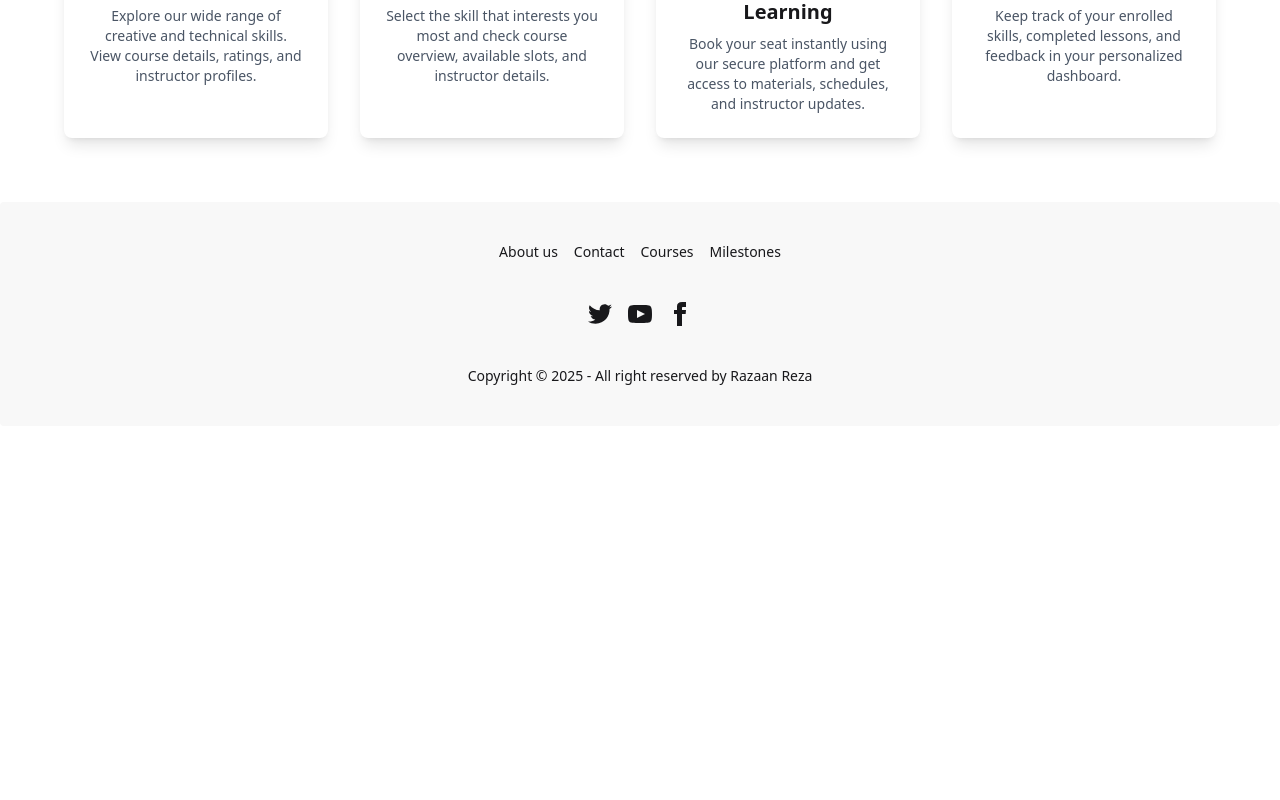
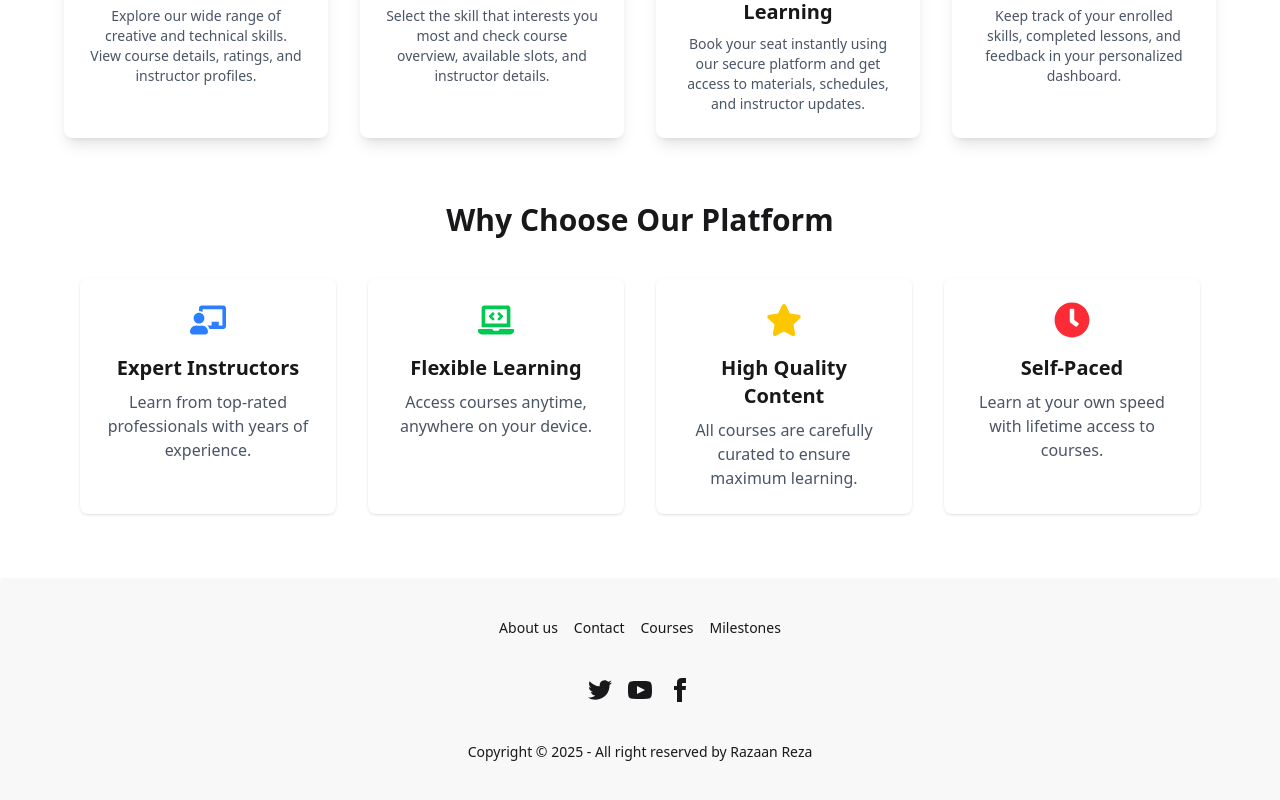
Before and after one commit to Razaan-RR/Artify, a React (Vite) app: page / in a window 1280 px wide. Shown: the part 2494-3294 px from the top of the page. Before the commit the page ends 2920 px from the top, so only its background shows below. Built offline with nearby package versions, Linux system fonts and the light colour scheme; no server answers.

Commit message:
Added Why Choose Us

```diff
--- /dev/null
+++ b/src/components/WhyChooseUs.jsx
@@ -0,0 +1,45 @@
+import { FaStar, FaChalkboardTeacher, FaLaptopCode, FaClock } from 'react-icons/fa'
+
+function WhyChooseUs() {
+  const features = [
+    {
+      icon: <FaChalkboardTeacher className="text-4xl text-blue-500" />,
+      title: "Expert Instructors",
+      description: "Learn from top-rated professionals with years of experience."
+    },
+    {
+      icon: <FaLaptopCode className="text-4xl text-green-500" />,
+      title: "Flexible Learning",
+      description: "Access courses anytime, anywhere on your device."
+    },
+    {
+      icon: <FaStar className="text-4xl text-yellow-400" />,
+      title: "High Quality Content",
+      description: "All courses are carefully curated to ensure maximum learning."
+    },
+    {
+      icon: <FaClock className="text-4xl text-red-500" />,
+      title: "Self-Paced",
+      description: "Learn at your own speed with lifetime access to courses."
+    }
+  ]
+
+  return (
+    <section className="my-16 px-4 max-w-6xl mx-auto">
+      <h2 className="text-2xl sm:text-3xl font-bold text-center mb-10">
+        Why Choose Our Platform
+      </h2>
+      <div className="grid grid-cols-1 sm:grid-cols-2 lg:grid-cols-4 gap-8">
+        {features.map((feature, index) => (
+          <div key={index} className="bg-white p-6 rounded-lg shadow hover:shadow-lg transition transform hover:-translate-y-1">
+            <div className="flex justify-center mb-4">{feature.icon}</div>
+            <h3 className="text-xl font-semibold mb-2 text-center">{feature.title}</h3>
+            <p className="text-gray-600 text-center">{feature.description}</p>
+          </div>
+        ))}
+      </div>
+    </section>
+  )
+}
+
+export default WhyChooseUs
--- a/src/pages/Home.jsx
+++ b/src/pages/Home.jsx
@@ -2,6 +2,7 @@ import Courses from '../components/Courses'
 import HeroSlider from '../components/HeroSlider'
 import HowItWorks from '../components/HowItWorks'
 import TopProviders from '../components/TopProviders'
+import WhyChooseUs from '../components/WhyChooseUs'
 
 function Home() {
   return (
@@ -10,6 +11,7 @@ function Home() {
       <Courses></Courses>
       <TopProviders></TopProviders>
       <HowItWorks></HowItWorks>
+      <WhyChooseUs></WhyChooseUs>
     </div>
   )
 }
```
